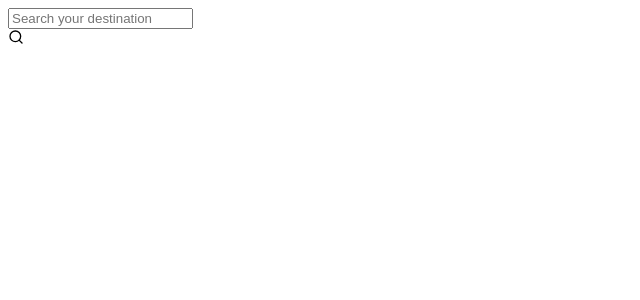
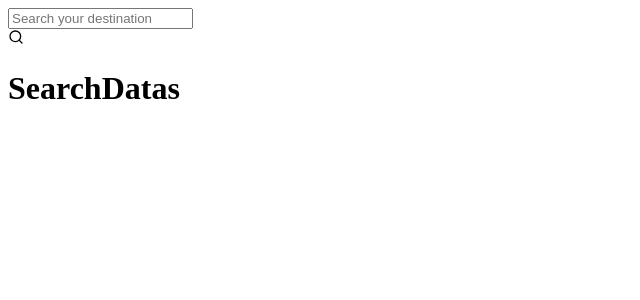
Before and after one commit to smir45/Hotel-Booking-System, a Next.js app in the folder client/: page /searchpage in a window 1280 px wide. Shown: the top 300 px of the page, without its empty margins (0-640 px from the left). Built offline with nearby package versions, Linux system fonts and the light colour scheme.

Commit message:
some major changes done

```diff
--- /dev/null
+++ b/client/pages/api/postdatas/SearchDatas.js
@@ -0,0 +1,11 @@
+import React, { useState, useEffect } from "react";
+
+const SearchDatas = () => {
+    return(
+        <main>
+            <h1>SearchDatas</h1>
+        </main>
+    )
+}
+
+export default SearchDatas;
--- a/client/pages/searchpage.jsx
+++ b/client/pages/searchpage.jsx
@@ -1,9 +1,10 @@
-import React, {useState, useEffect} from "react";
+import React, { useState, useEffect } from "react";
 import { FiSearch } from "react-icons/fi";
+import SearchDatas from "./api/postdatas/SearchDatas";
 import DateRangeComponent from "../components/componentsFiles/DateRangeComponent";
 
 const SearchPageElements = () => {
-    const [searchInput, setSearchInput] = useState("");
+  const [searchInput, setSearchInput] = useState("");
 
   return (
     <main>
@@ -21,9 +22,10 @@ const SearchPageElements = () => {
               <FiSearch className="text-2xl" />
             </div>
           </div>
-          <div className="date">
-              {/* <DateRangeComponent /> */}
-          </div>
+          <div className="date">{/* <DateRangeComponent /> */}</div>
+        </div>
+        <div className="datas">
+          <SearchDatas />
         </div>
       </div>
     </main>
```
Also changed, not shown: 1 other file (tests, documents, lock files or other folders).
